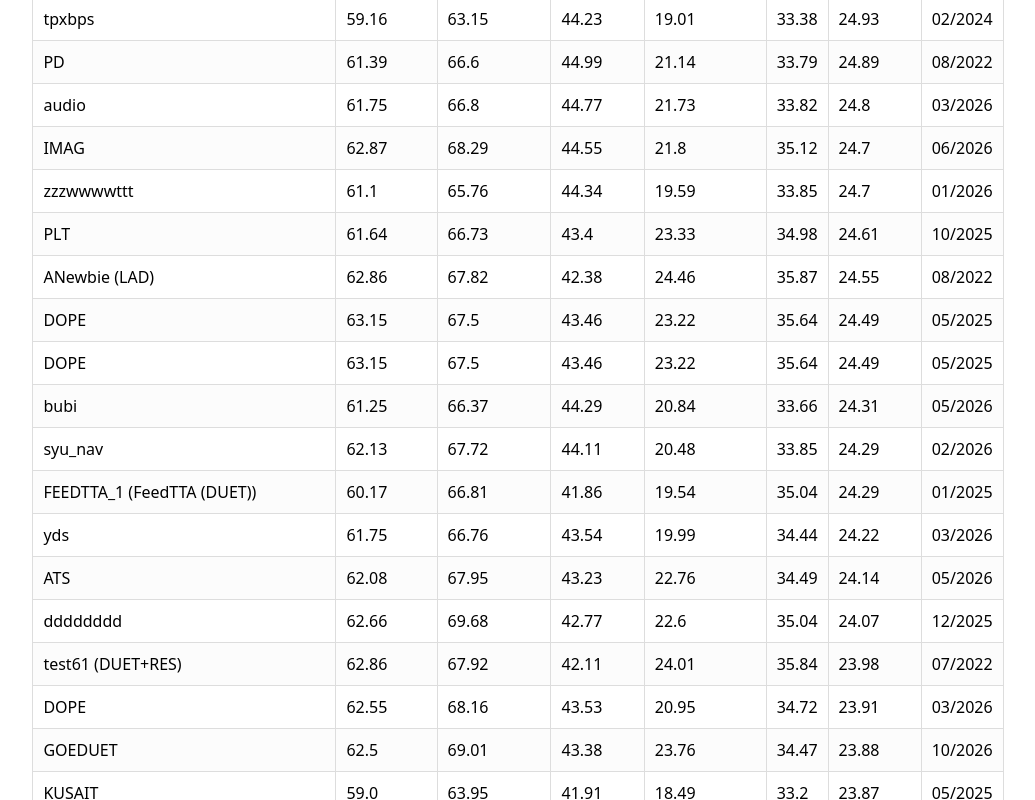
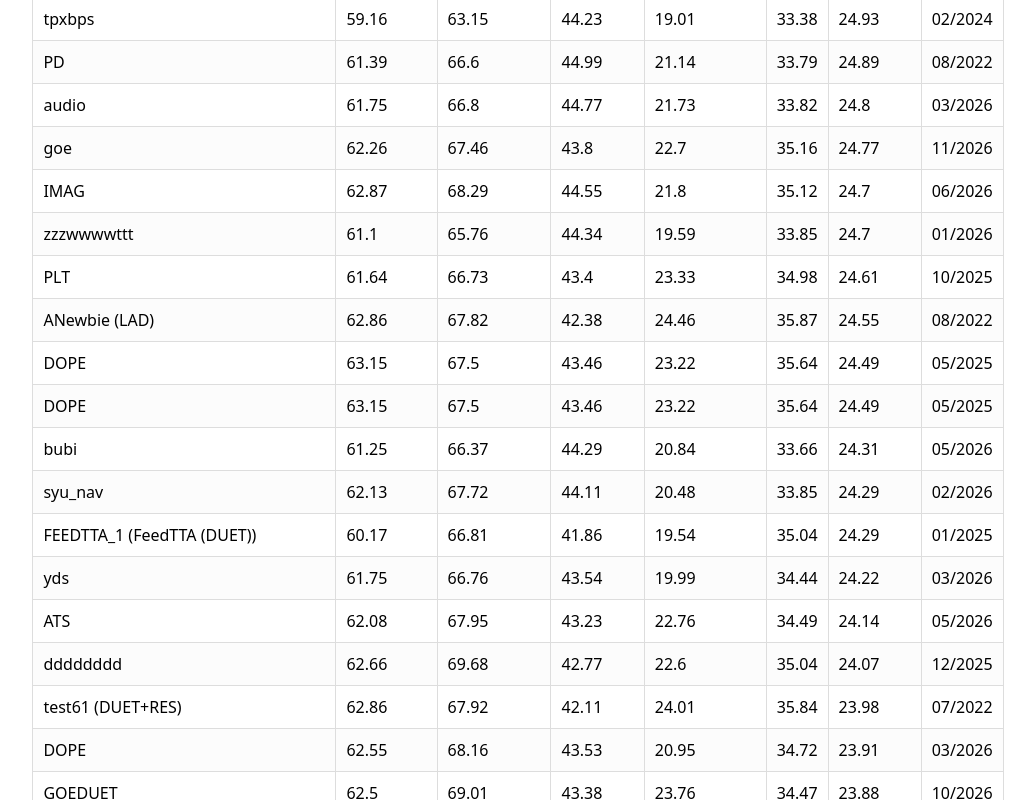
Before and after one commit to YuankaiQi/REVERIE_Challenge, a plain HTML site: page leaderboard2026.html in a window 1280 px wide. Shown: the part 1880-2680 px from the top of the page, without its empty margins (122-1157 px from the left). Drawn offline with Linux system fonts and the light colour scheme.

Commit message:
Update leaderboard2026.html

```diff
--- a/leaderboard2026.html
+++ b/leaderboard2026.html
@@ -41,6 +41,7 @@
     </tr>
   </thead>
   <tbody>
+    <tr><td>goe</td><td>62.26</td><td>67.46</td><td>43.8</td><td>22.7</td><td>35.16</td><td>24.77</td><td>11/2026</td></tr>
     <tr><td>GOAT+MOVA</td><td>75.26</td><td>77.83</td><td>68.55</td><td>14.63</td><td>47.98</td><td>43.82</td><td>11/2026</td></tr>
 <tr><td>HAMT+ATENA</td><td>42.79</td><td>47.22</td><td>36.68</td><td>14.37</td><td>16.72</td><td>14.5</td><td>11/2026</td></tr>
     <tr><td>DUET+MOVA</td><td>72.35</td><td>75.55</td><td>64.4</td><td>14.89</td><td>40.72</td><td>36.49</td><td>11/2026</td></tr>
```
